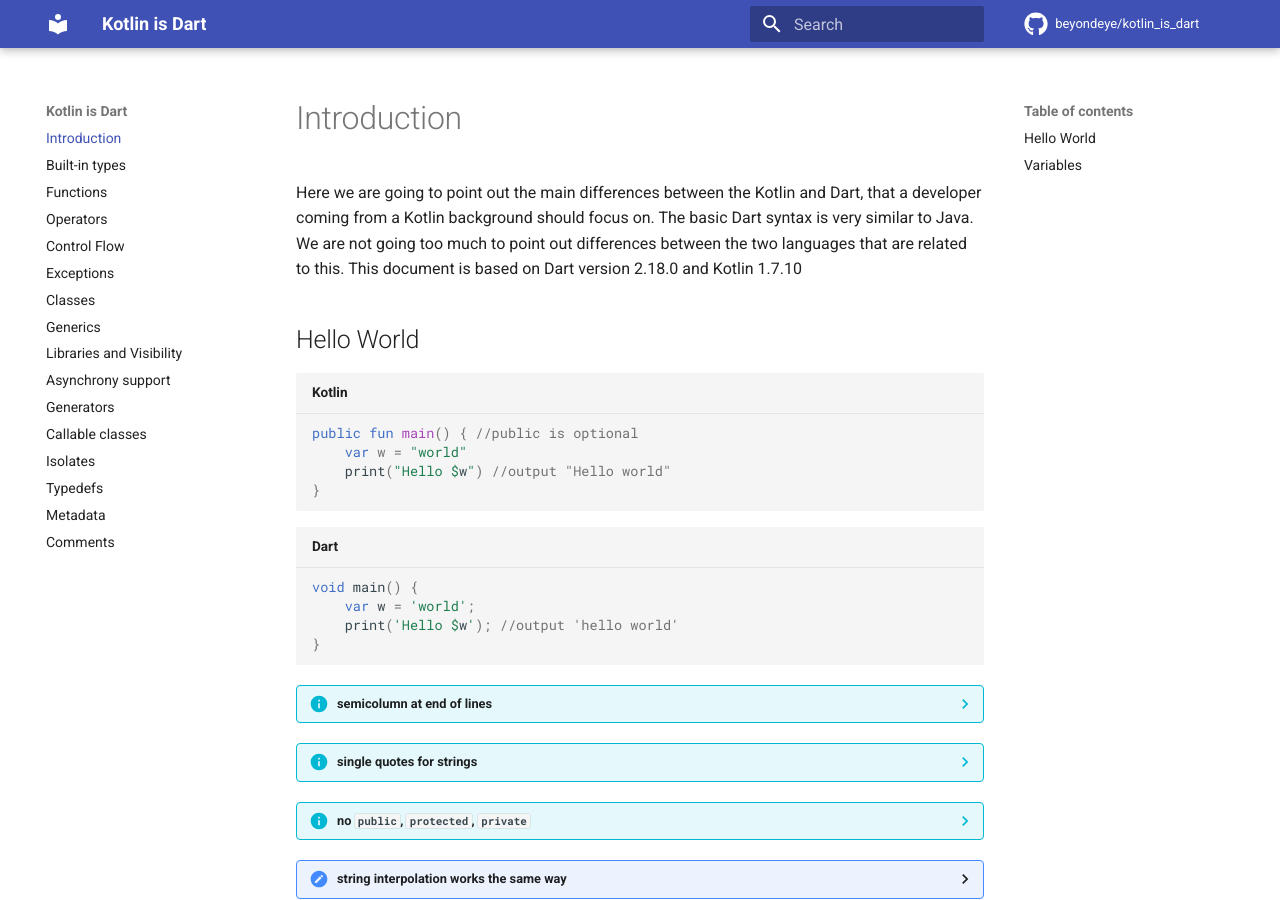
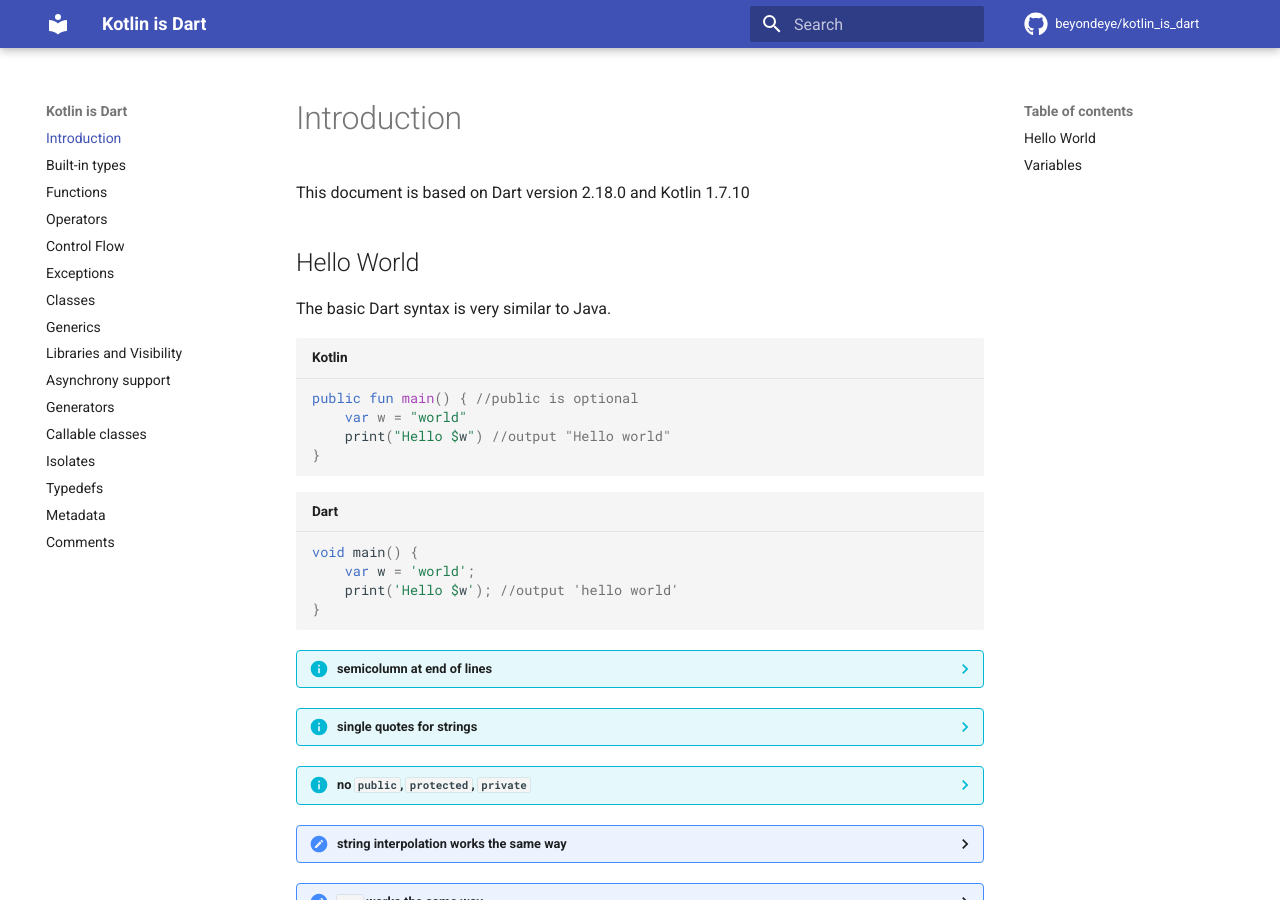
Before and after one commit to beyondeye/kotlin_is_dart, an MkDocs documentation site: the page built from docs/index.md, in a window 1280 px wide and 900 px high. Built offline with MkDocs 1.6.1 and Material for MkDocs 9.7.7, drawn with Linux system fonts in a browser that asks for light colours; comment, search, counter and statistics services are not loaded.

Commit message:
updated index.md

````diff
--- a/docs/index.md
+++ b/docs/index.md
@@ -1,11 +1,9 @@
 # Introduction
-Here we are going to point out the main differences between the Kotlin and Dart, that
-a developer coming from a Kotlin background should focus on.
-The basic Dart syntax is very similar to Java. We are not going too much to point out differences
-between the two languages that are related to this.
 This document is based on Dart version 2.18.0 and Kotlin 1.7.10
 
 ## Hello World
+The basic Dart syntax is very similar to Java.
+
 ```kotlin title="Kotlin"
 public fun main() { //public is optional
     var w = "world"
````
